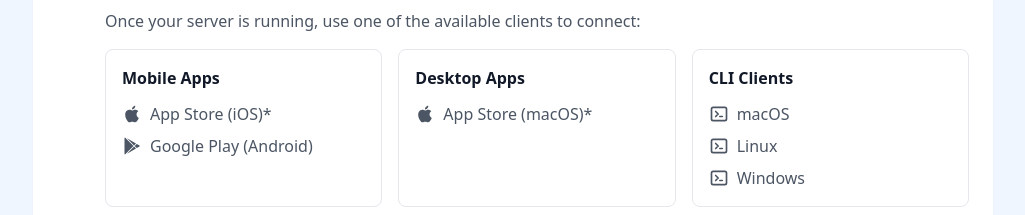
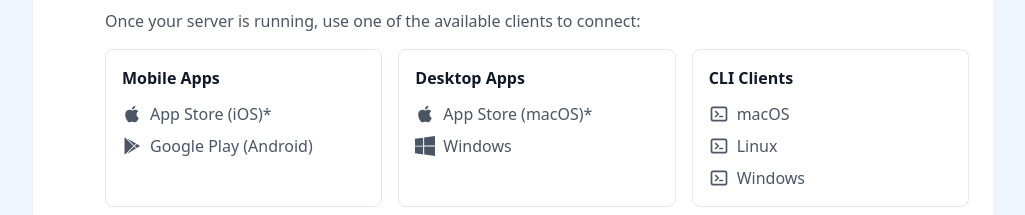
Before and after one commit to TrustTunnel/trusttunnel.org, a plain HTML site: page index.html in a window 1280 px wide. Shown: the part 922-1137 px from the top of the page, without its empty margins (127-1152 px from the left). Drawn offline with nearby package versions, Linux system fonts and the light colour scheme.

Commit message:
AG-60750: Add Windows client download options

```diff
--- a/index.html
+++ b/index.html
@@ -117,6 +117,13 @@
                                                     <path d="M18.71 19.5c-.83 1.24-1.71 2.45-3.05 2.47-1.34.03-1.77-.79-3.29-.79-1.53 0-2 .77-3.27.82-1.31.05-2.3-1.32-3.14-2.53C4.25 17 2.94 12.45 4.7 9.39c.87-1.52 2.43-2.48 4.12-2.51 1.28-.02 2.5.87 3.29.87.78 0 2.26-1.07 3.81-.91.65.03 2.47.26 3.64 1.98-.09.06-2.17 1.28-2.15 3.81.03 3.02 2.65 4.03 2.68 4.04-.03.07-.42 1.44-1.38 2.83M13 3.5c.73-.83 1.94-1.46 2.94-1.5.13 1.17-.34 2.35-1.04 3.19-.69.85-1.83 1.51-2.95 1.42-.15-1.15.41-2.35 1.05-3.11z"/>
                                                 </svg>
                                                 App Store (macOS)*
+                                            </a>
+                                            <!-- TODO AG-60750: replace "#" with the Windows client download link -->
+                                            <a href="#" class="flex items-center text-gray-600 hover:text-blue-600" target="_blank">
+                                                <svg class="h-5 w-5 mr-2 flex-shrink-0" fill="currentColor" viewBox="0 0 24 24">
+                                                    <path d="M0 3.449L9.75 2.1v9.451H0m10.949-9.602L24 0v11.4H10.949M0 12.6h9.75v9.451L0 20.699M10.949 12.6H24V24l-12.9-1.801"/>
+                                                </svg>
+                                                Windows
                                             </a>
                                         </div>
                                     </div>
```
Also changed, not shown: qr.html (+7 -0 lines).
